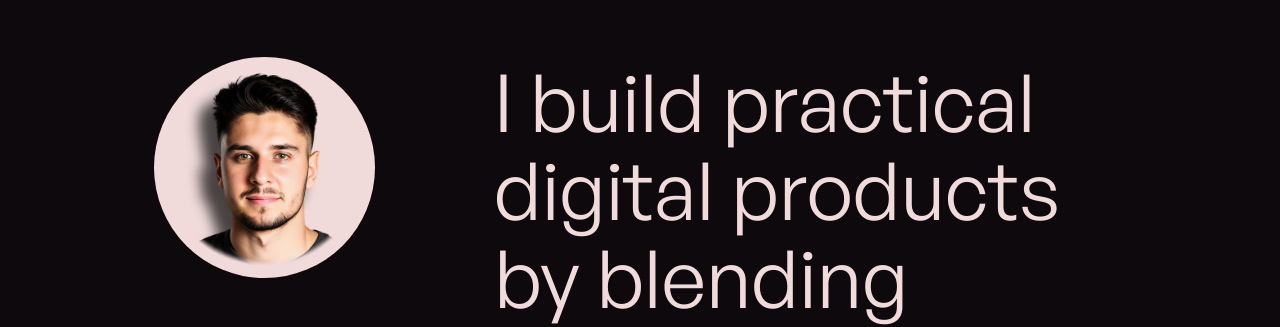
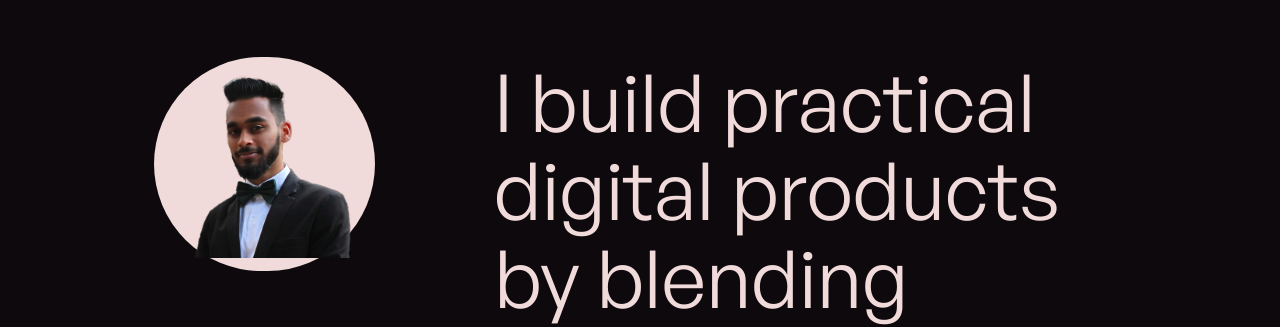
Before and after one commit to Samuel-J-Mathew/MyPortfolio, a React (Vite) app: page /about in a window 1280 px wide. Shown: the part 791-1118 px from the top of the page. Built offline with nearby package versions, Linux system fonts and the light colour scheme.

Commit message:
Update About.jsx

```diff
--- a/src/Components/About.jsx
+++ b/src/Components/About.jsx
@@ -7,7 +7,7 @@ const About = () => {
                 <div className="w-[35%]">
                     <div className="w-[65%] p-[1vw] bg-color-primary rounded-full">
                         <img
-                            src="/Images/Others/Joris.DToCMZOR_ZRGHnH.avif"
+                            src="/Images/Others/samMathewProfileclose.png"
                             alt=""
                         />
                     </div>
```
